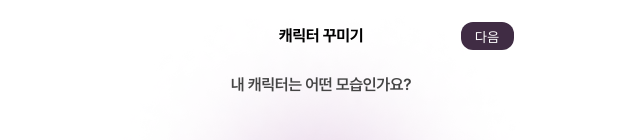
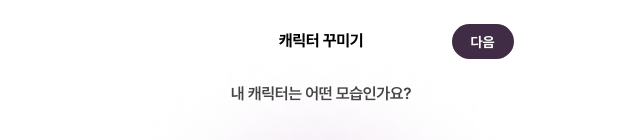
Before and after one commit to KUIT-Pleiades/Pleiades-Web-FrontEnd, a React (Vite) app: page /settings in a window 1280 px wide. Shown: the top 140 px of the page, without its empty margins (319-959 px from the left). Built offline with nearby package versions, Linux system fonts and the light colour scheme.

Commit message:
Fix: change design

```diff
--- a/src/pages/Settings/CharacterSetUp.module.scss
+++ b/src/pages/Settings/CharacterSetUp.module.scss
@@ -30,7 +30,7 @@ p {
 
 .pHeader {
   position: absolute;
-  top: 6%;
+  top: 7%;
   font-size: 16px;
   font-weight: 700;
   line-height: normal;
@@ -38,22 +38,26 @@ p {
   z-index: 2;
 }
 
+
 .nextBtn {
   position: absolute;
-  top: 5%;
+  top: 5.5%;
   right: 5%;
-  width: 53px;
-  height: 28px;
+  width: 62px;
+  height: 35px;
   flex-shrink: 0;
-  border-radius: 12px;
+  border-radius: 19px;
   background: #402C44;
   color: #ffffff;
   z-index: 2;
+  font-family: "Pretendard";
+  font-size: 14px;
+  font-weight: bold;
 }
 
 .pDescription {
   position: absolute;
-  top: 17%;
+  top: 19%;
   color: #444;
   font-size: 16px;
   font-style: normal;
@@ -105,9 +109,9 @@ p {
 .characterBackground {
   position: absolute;
   left: 50%;
+  top: 10%;
   transform: translateX(-50%);
   width: 100%;
-  height: 461.55px;
   flex-shrink: 0;
   z-index: -1;
 }
--- a/src/pages/Settings/backgroundSetUp.module.scss
+++ b/src/pages/Settings/backgroundSetUp.module.scss
@@ -39,19 +39,20 @@ p {
   position: absolute;
   top: 5%;
   left: 5%;
-  width: 53px;
-  height: 28px;
+  width: 62px;
+  height: 35px;
   flex-shrink: 0;
-  border-radius: 12px;
+  border-radius: 19px;
   background: #C0B9DB;
   color: #ffffff;
   z-index: 2;
-  font-family: inherit;
+  font-family: "Pretendard";
+  font-size: 14px;
+  font-weight: bold;
 }
-
 .pHeader {
   position: absolute;
-  top: 6%;
+  top: 7%;
   font-size: 16px;
   font-weight: 700;
   line-height: normal;
@@ -64,20 +65,23 @@ p {
 
 .nextBtn {
   position: absolute;
-  top: 5%;
+  top: 5.5%;
   right: 5%;
-  width: 53px;
-  height: 28px;
+  width: 62px;
+  height: 35px;
   flex-shrink: 0;
-  border-radius: 12px;
+  border-radius: 19px;
   background: #402C44;
   color: #ffffff;
   z-index: 2;
+  font-family: "Pretendard";
+  font-size: 14px;
+  font-weight: bold;
 }
 
 .pDescription {
   position: absolute;
-  top: 17%;
+  top: 19%;
   margin: 0;
   z-index: 2;
   white-space: nowrap;
--- a/src/pages/Settings/profileSetUp.module.scss
+++ b/src/pages/Settings/profileSetUp.module.scss
@@ -159,7 +159,7 @@ p {
   outline: none;
   background-color: transparent;
   color: #1B142A;
-  font-family: "Electrical Safety";
+  font-family: "ElectricalSafety";
   font-size: 20px;
   font-style: normal;
   font-weight: 400;
```
